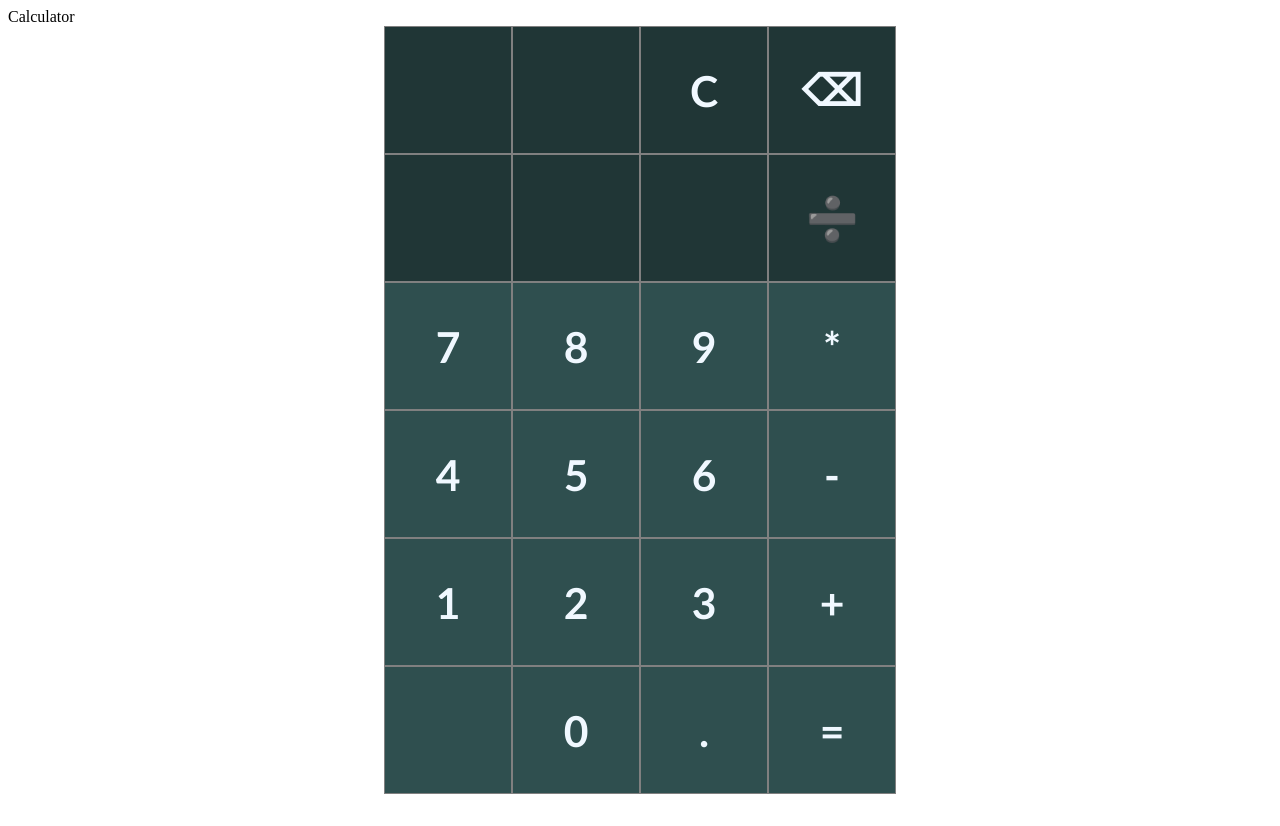
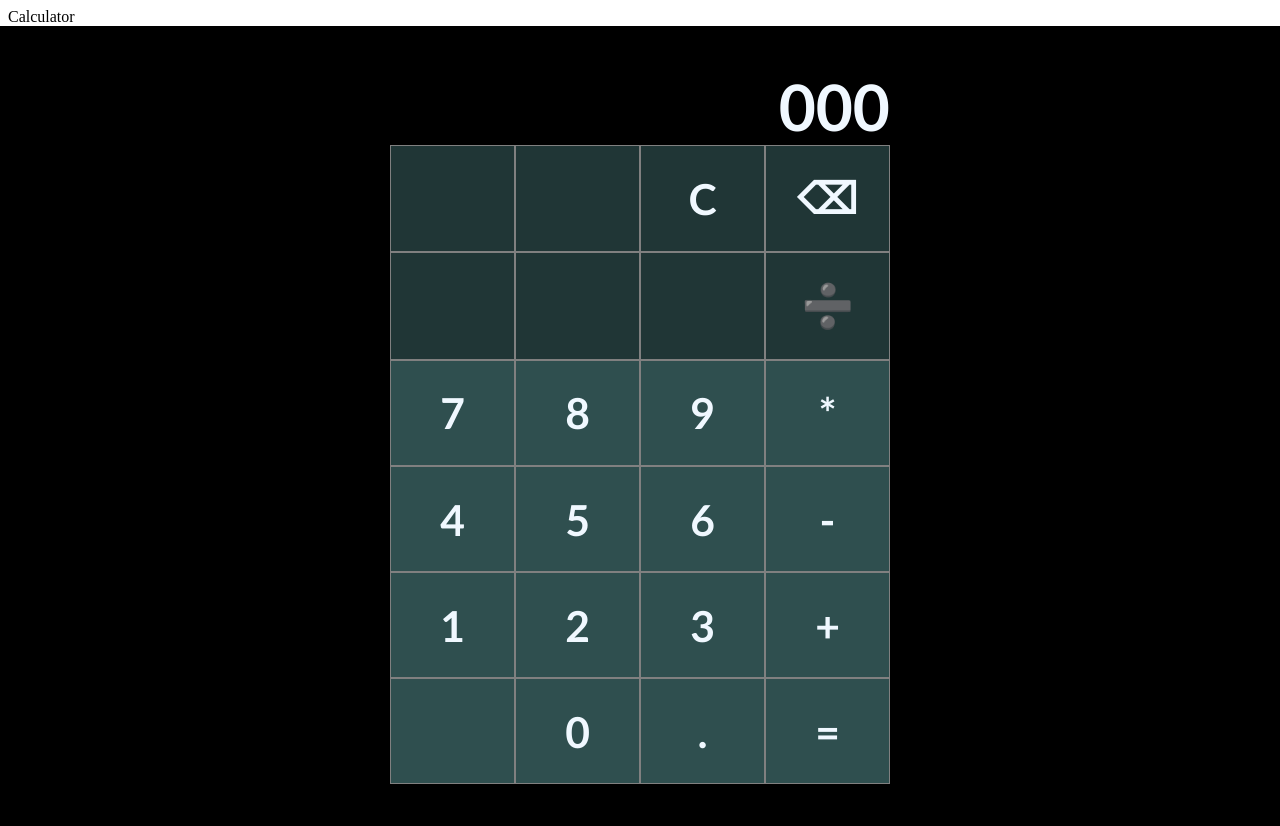
Before and after one commit to natecramer/odin-calculator, a plain HTML site: page index.html in a window 1280 px wide. Before the commit the page ends 802 px from the top, so only its background shows below. Drawn offline with Linux system fonts and the light colour scheme.

Commit message:
Improve UI resizing

```diff
--- a/index.html
+++ b/index.html
@@ -11,6 +11,8 @@
 <body>
     Calculator
     <div id="mainCalc">
+        <div id="input">000</div>
+
         <div id="keyPad">
             <button id="keyBlank" class="key alt"></button>
             <button id="keyBlank" class="key alt"></button>
--- a/style.css
+++ b/style.css
@@ -1,28 +1,41 @@
 #mainCalc {
     display: flex;
-    flex: 0 1 1;
-    /* background-color: black; */
+    flex: 1 1 auto;
+    flex-direction: column;
+    background-color: black;
     justify-content: center;
+    align-items: center;
+    /* top: 20px; */
+    /* bottom: 20px; */
+    left: 0;
+    position: absolute;
+    height: 100%;
+    width: 100%;
 }
 
 #keyPad {
-    display: grid;
-    grid-template-columns: repeat(4, minmax(0, 1fr));
+    /* display: grid; */
+    /* grid-template-columns: repeat(4, minmax(0, 1fr)); */
+    display: flex;
+    flex: 0 1 auto;
+    flex-wrap: wrap;
+    width: 500px;
+    height: 80%;
 }
 
 .key {
+    display: flex;
+    flex: 1 0 auto;
+    justify-content: center;
+    width: 25%;
     background-color: darkslategray;
-    height: 128px;
-    width: 128px;
-    display: flex;
-    justify-content: center;
     text-align: center;
+    align-items: center;
+    /* height: 25%px; */
     border: 1px;
     border-color: grey;
     border-style: solid;
-    flex: 1 0 auto;
     /* justify-items: center; */
-    align-items: center;
     color:aliceblue;
     font-size: 32pt;
     font-weight: bold;
@@ -38,3 +51,22 @@
 .key:hover {
     background-color: grey;
 }
+
+.key:active {
+    background-color: white;
+    transition: 10ms;
+    color:grey;
+}
+
+#input {
+    display: flex;
+    flex: 0 1 auto;
+    justify-content: right;
+    width: 500px;
+    font-size: 48pt;
+    font-family:'Gill Sans', 'Gill Sans MT', Calibri, 'Trebuchet MS', sans-serif;
+    font-weight: bold;
+    border: 0;
+    background-color: black;
+    color: aliceblue;
+}
```
